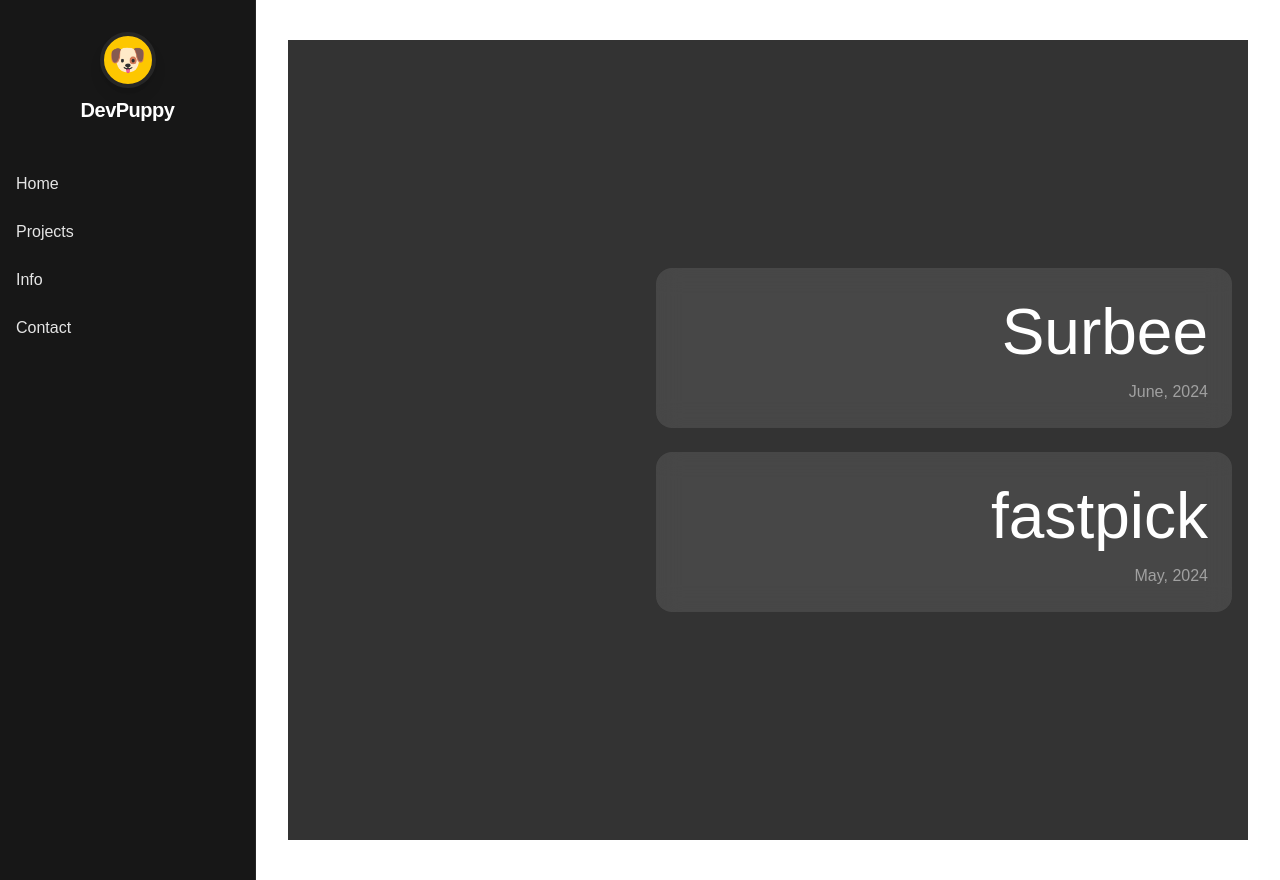
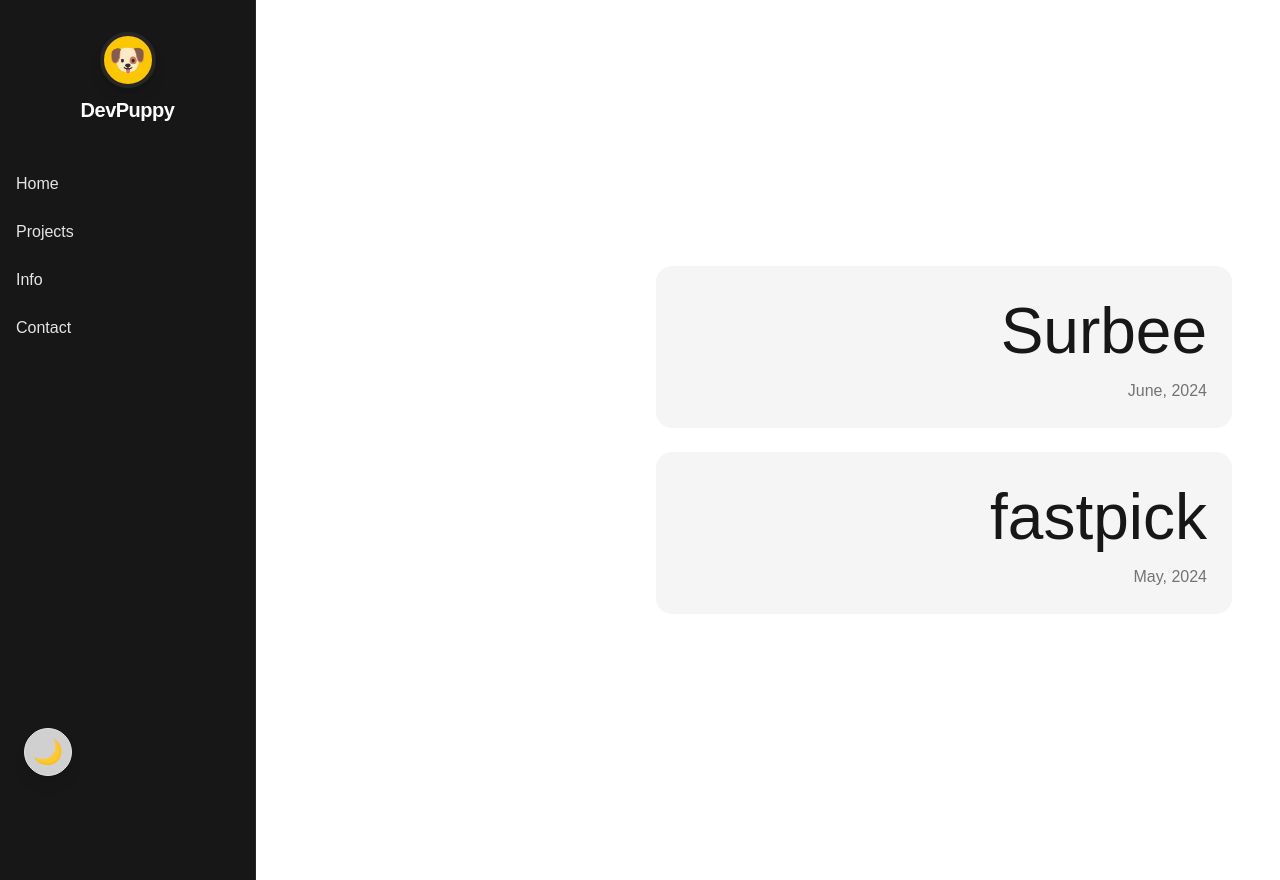
Before and after one commit to KingZuto/devpuppy, a Next.js app: page /projects in a window 1280 px wide. Built offline with nearby package versions, Linux system fonts and the light colour scheme.

Commit message:
feat: 다크모드 토글 기능 추가

```diff
--- a/src/app/layout.tsx
+++ b/src/app/layout.tsx
@@ -3,6 +3,7 @@ import { Geist, Geist_Mono } from "next/font/google";
 import "./globals.css";
 import Sidebar from "../components/Sidebar";
 import PageTransition from "../components/PageTransition";
+import ThemeToggle from "../components/ThemeToggle";
 
 const geistSans = Geist({
   variable: "--font-geist-sans",
@@ -27,13 +28,14 @@ export default function RootLayout({
   return (
     <html lang="en">
       <body
-        className={`${geistSans.variable} ${geistMono.variable} antialiased bg-white min-h-screen`}
+        className={`${geistSans.variable} ${geistMono.variable} antialiased bg-white dark:bg-black min-h-screen`}
         suppressHydrationWarning={true}
       >
         <div className="flex min-h-screen">
           <Sidebar />
           <PageTransition>{children}</PageTransition>
         </div>
+        <ThemeToggle />
       </body>
     </html>
   );
--- a/src/app/projects/page.tsx
+++ b/src/app/projects/page.tsx
@@ -13,18 +13,18 @@ const projects = [
 
 export default function ProjectsPage() {
   return (
-    <div className="flex w-full min-h-screen py-16 px-4 bg-black/80">
+    <div className="flex w-full min-h-screen py-16 px-4 bg-white dark:bg-black transition-colors">
       {/* 오른쪽 정렬: 데스크탑에서는 오른쪽, 모바일에서는 중앙 */}
       <div className="flex flex-1 justify-center md:justify-end items-center">
         <div className="w-full max-w-xl flex flex-col gap-6">
           {projects.map((project) => (
             <div
               key={project.name}
-              className="rounded-2xl bg-white/10 backdrop-blur-md shadow-none p-6 transition-transform transition-shadow duration-200 hover:scale-[1.025] hover:shadow-lg cursor-pointer group text-right"
+              className="rounded-2xl bg-neutral-100 dark:bg-neutral-900/80 backdrop-blur-md shadow-none p-6 transition-all hover:scale-[1.025] hover:shadow-lg cursor-pointer group text-right border border-transparent dark:border-neutral-800"
             >
               <div className="flex flex-col gap-1 items-end">
-                <span className="text-[64px] font-extralight text-white group-hover:text-yellow-300 transition-colors leading-tight">{project.name}</span>
-                <span className="text-neutral-400 text-base mt-1">{project.date}</span>
+                <span className="text-[64px] font-extralight text-neutral-900 dark:text-white group-hover:text-yellow-300 transition-colors leading-tight">{project.name}</span>
+                <span className="text-neutral-500 dark:text-neutral-300 text-base mt-1">{project.date}</span>
               </div>
             </div>
           ))}
--- /dev/null
+++ b/src/components/ThemeToggle.tsx
@@ -0,0 +1,48 @@
+"use client";
+import React, { useEffect, useState } from "react";
+
+const THEME_KEY = "theme";
+
+export default function ThemeToggle() {
+  const [theme, setTheme] = useState<"light" | "dark">("light");
+  const [isMounted, setIsMounted] = useState(false);
+
+  useEffect(() => {
+    setIsMounted(true);
+    const saved = (localStorage.getItem(THEME_KEY) as "light" | "dark") || "light";
+    setTheme(saved);
+  }, []);
+
+  useEffect(() => {
+    if (!isMounted) return;
+    if (theme === "dark") {
+      document.documentElement.classList.add("dark");
+      localStorage.setItem(THEME_KEY, "dark");
+    } else {
+      document.documentElement.classList.remove("dark");
+      localStorage.setItem(THEME_KEY, "light");
+    }
+  }, [theme, isMounted]);
+
+  const toggleTheme = () => {
+    setTheme((prev) => (prev === "dark" ? "light" : "dark"));
+  };
+
+  if (!isMounted) {
+    return null;
+  }
+
+  return (
+    <button
+      onClick={toggleTheme}
+      aria-label="Toggle dark mode"
+      className="fixed left-6 bottom-6 z-50 w-12 h-12 rounded-full flex items-center justify-center bg-white/80 dark:bg-neutral-900/80 shadow-lg border border-neutral-200 dark:border-neutral-800 transition-colors hover:scale-105"
+    >
+      {theme === "dark" ? (
+        <span className="text-yellow-300 text-2xl">☀️</span>
+      ) : (
+        <span className="text-neutral-800 text-2xl">🌙</span>
+      )}
+    </button>
+  );
+}
--- /dev/null
+++ b/tailwind.config.js
@@ -0,0 +1,14 @@
+/** @type {import('tailwindcss').Config} */
+module.exports = {
+  darkMode: "class",
+  content: [
+    "./src/**/*.{js,ts,jsx,tsx,mdx}",
+    "./pages/**/*.{js,ts,jsx,tsx,mdx}",
+    "./components/**/*.{js,ts,jsx,tsx,mdx}",
+    "./app/**/*.{js,ts,jsx,tsx,mdx}",
+  ],
+  theme: {
+    extend: {},
+  },
+  plugins: [],
+};
```
